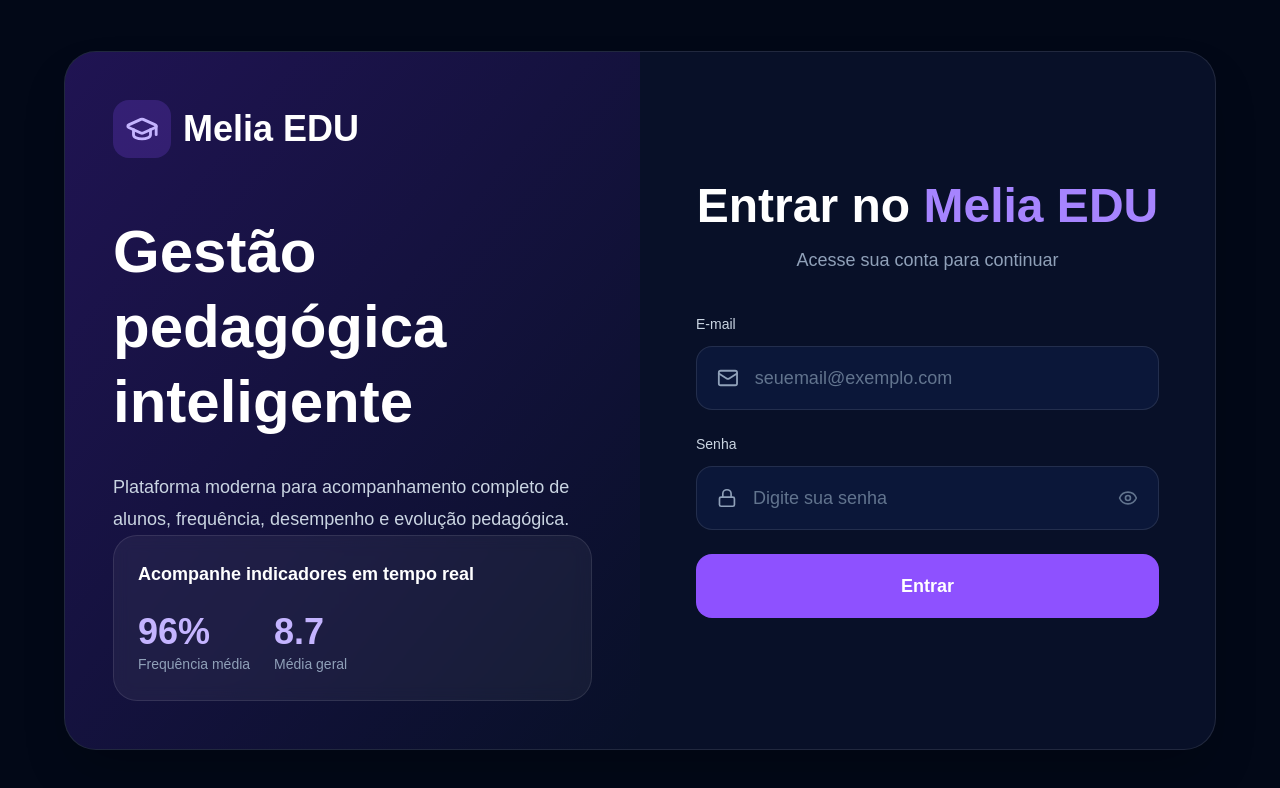
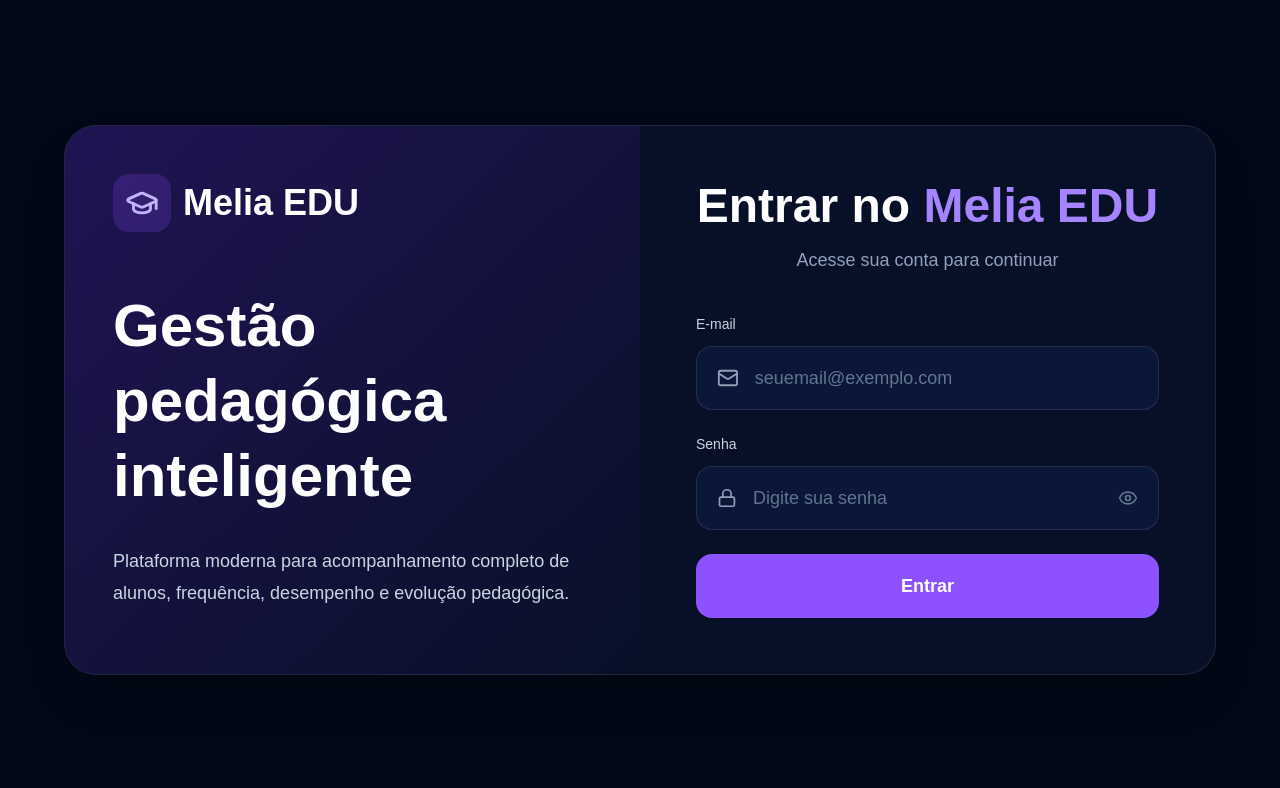
Before and after one commit to juliocpsprof-afk/melia-edu, a Next.js app: page /login in a window 1280 px wide. Shown: the top 788 px of the page. Built offline with nearby package versions, Linux system fonts and the light colour scheme; no server answers.

Commit message:
Corrige redirecionamento do login em producao

```diff
--- a/src/app/login/page.tsx
+++ b/src/app/login/page.tsx
@@ -1,63 +1,45 @@
 "use client";
 
 import { useState } from "react";
-
-import {
-  Eye,
-  GraduationCap,
-  Lock,
-  Mail,
-} from "lucide-react";
-
-import { useRouter } from "next/navigation";
+import { Eye, GraduationCap, Lock, Mail } from "lucide-react";
 
 import { supabase } from "../../lib/supabase";
 
 export default function LoginPage() {
-  const router = useRouter();
+  const [email, setEmail] = useState("");
+  const [password, setPassword] = useState("");
 
-  const [email, setEmail] =
-    useState("");
-
-  const [password, setPassword] =
-    useState("");
-
-  const [loading, setLoading] =
-    useState(false);
-
-  const [error, setError] =
-    useState("");
+  const [loading, setLoading] = useState(false);
+  const [error, setError] = useState("");
 
   async function handleLogin() {
     setError("");
 
     if (!email || !password) {
-      setError(
-        "Preencha email e senha."
-      );
-
+      setError("Preencha email e senha.");
       return;
     }
 
     setLoading(true);
 
-    const { error } =
-      await supabase.auth.signInWithPassword({
-        email,
-        password,
-      });
-
-    setLoading(false);
+    const { data, error } = await supabase.auth.signInWithPassword({
+      email: email.trim(),
+      password,
+    });
 
     if (error) {
-      setError(
-        "Email ou senha inválidos."
-      );
-
+      setLoading(false);
+      setError(error.message || "Email ou senha inválidos.");
       return;
     }
 
-    router.push("/dashboard");
+    if (!data.session) {
+      setLoading(false);
+      setError("Login realizado, mas a sessão não foi criada.");
+      return;
+    }
+
+    window.location.href = "/dashboard";
   }
 
   return (
@@ -70,9 +52,7 @@ export default function LoginPage() {
                 <GraduationCap size={34} />
               </div>
 
-              <h1 className="text-4xl font-bold">
-                Melia EDU
-              </h1>
+              <h1 className="text-4xl font-bold">Melia EDU</h1>
             </div>
 
             <h2 className="mt-14 max-w-md text-6xl font-black leading-tight">
@@ -80,38 +60,9 @@ export default function LoginPage() {
             </h2>
 
             <p className="mt-8 max-w-xl text-lg leading-8 text-slate-300">
-              Plataforma moderna para acompanhamento
-              completo de alunos, frequência,
-              desempenho e evolução pedagógica.
+              Plataforma moderna para acompanhamento completo de alunos,
+              frequência, desempenho e evolução pedagógica.
             </p>
-          </div>
-
-          <div className="rounded-3xl border border-white/10 bg-white/5 p-6 backdrop-blur">
-            <p className="text-lg font-semibold">
-              Acompanhe indicadores em tempo real
-            </p>
-
-            <div className="mt-6 flex gap-6">
-              <div>
-                <p className="text-4xl font-black text-violet-300">
-                  96%
-                </p>
-
-                <span className="text-sm text-slate-400">
-                  Frequência média
-                </span>
-              </div>
-
-              <div>
-                <p className="text-4xl font-black text-violet-300">
-                  8.7
-                </p>
-
-                <span className="text-sm text-slate-400">
-                  Média geral
-                </span>
-              </div>
-            </div>
           </div>
         </div>
 
@@ -119,10 +70,7 @@ export default function LoginPage() {
           <div className="w-full max-w-xl">
             <div className="text-center">
               <h2 className="text-5xl font-black">
-                Entrar no{" "}
-                <span className="text-violet-400">
-                  Melia EDU
-                </span>
+                Entrar no <span className="text-violet-400">Melia EDU</span>
               </h2>
 
               <p className="mt-4 text-lg text-slate-400">
@@ -149,11 +97,7 @@ export default function LoginPage() {
                     type="email"
                     placeholder="seuemail@exemplo.com"
                     value={email}
-                    onChange={(event) =>
-                      setEmail(
-                        event.target.value
-                      )
-                    }
+                    onChange={(event) => setEmail(event.target.value)}
                     className="w-full bg-transparent text-lg outline-none placeholder:text-slate-500"
                   />
                 </div>
@@ -171,11 +115,7 @@ export default function LoginPage() {
                     type="password"
                     placeholder="Digite sua senha"
                     value={password}
-                    onChange={(event) =>
-                      setPassword(
-                        event.target.value
-                      )
-                    }
+                    onChange={(event) => setPassword(event.target.value)}
                     className="w-full bg-transparent text-lg outline-none placeholder:text-slate-500"
                   />
 
@@ -188,9 +128,7 @@ export default function LoginPage() {
                 disabled={loading}
                 className="flex h-16 w-full items-center justify-center rounded-2xl bg-violet-500 text-lg font-bold transition hover:bg-violet-400 disabled:opacity-50"
               >
-                {loading
-                  ? "Entrando..."
-                  : "Entrar"}
+                {loading ? "Entrando..." : "Entrar"}
               </button>
             </div>
           </div>
```
